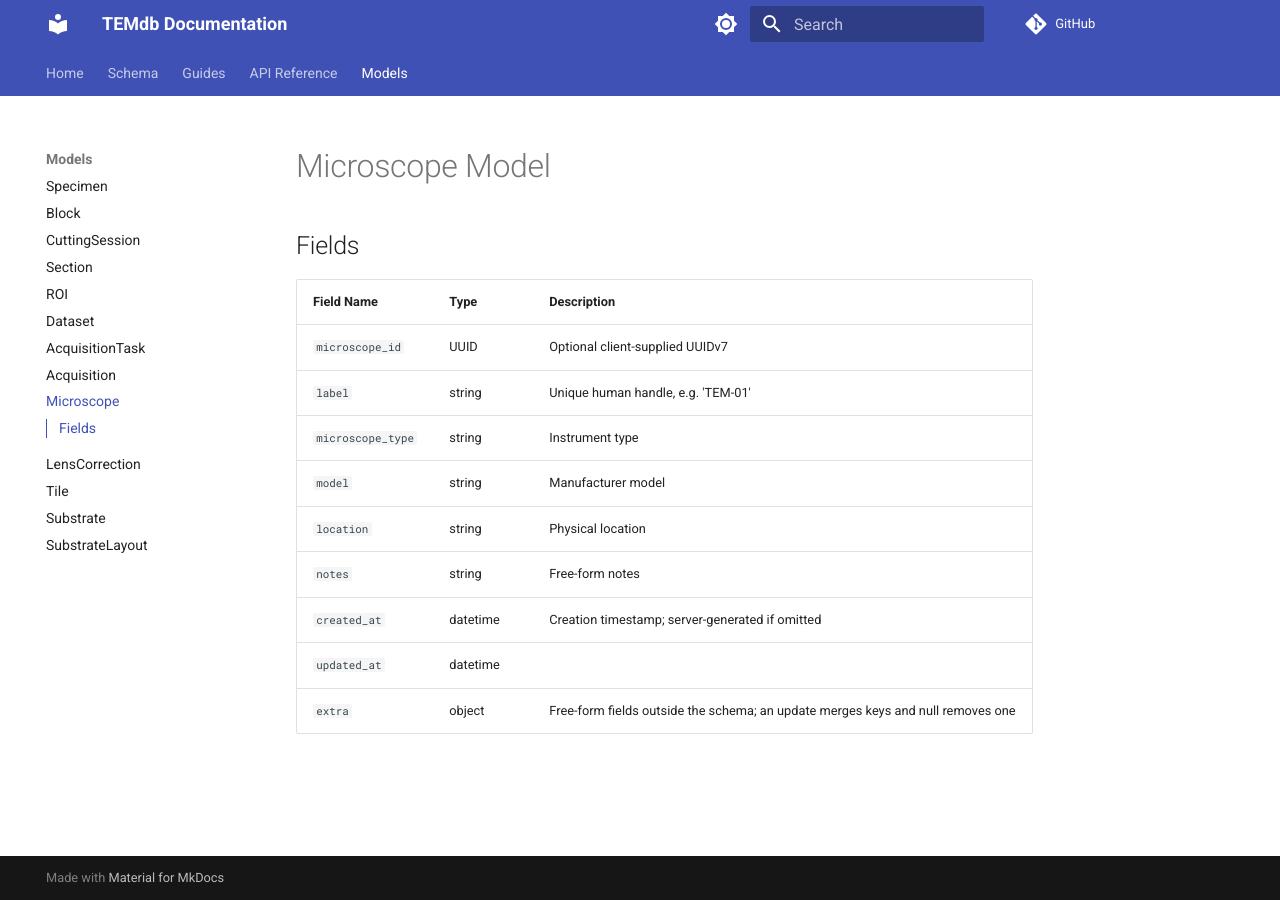
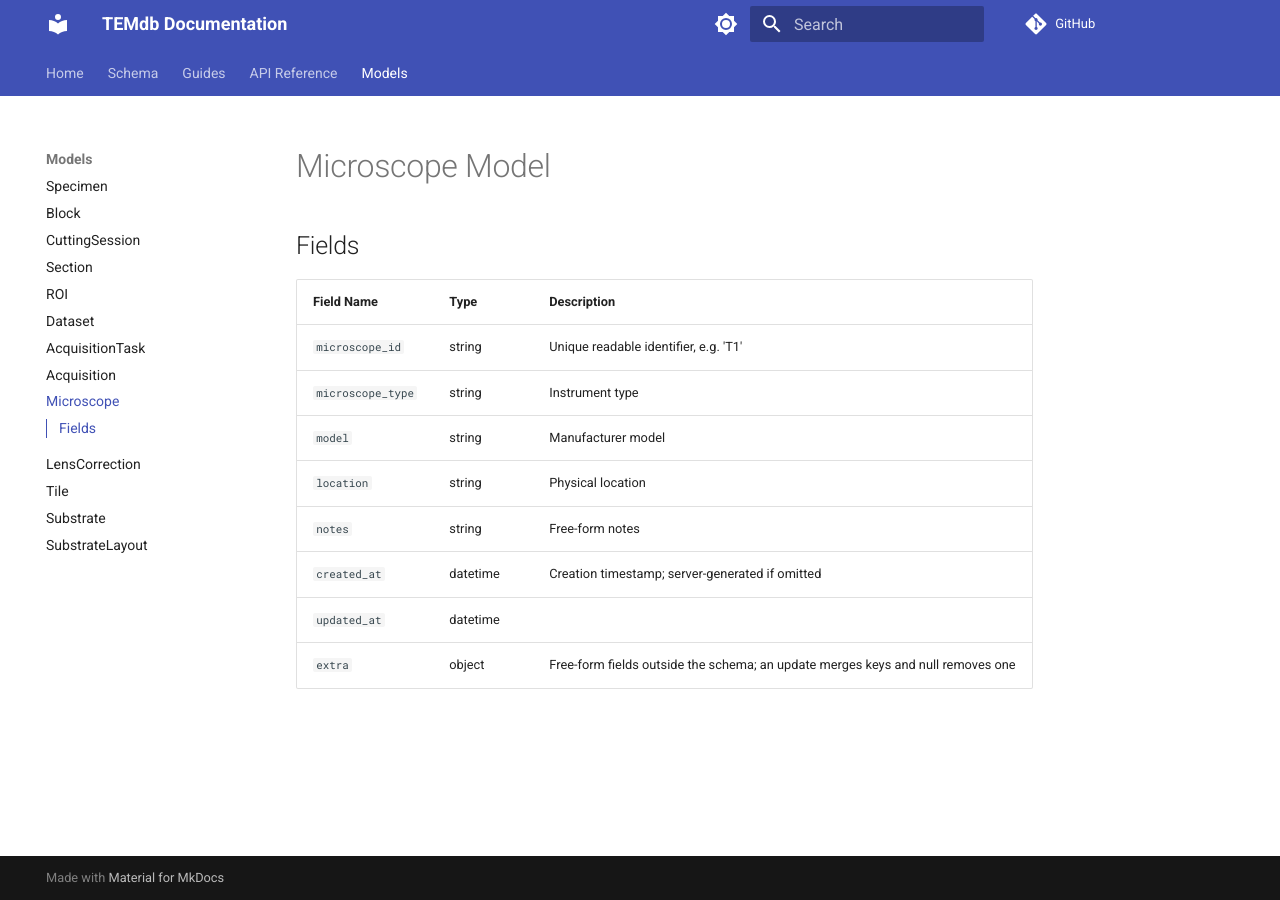
Before and after one commit to TilEM-project/TEMdb, an MkDocs documentation site: the page built from docs/models/Microscope.md, in a window 1280 px wide. Built offline with MkDocs 1.6.1 and Material for MkDocs 9.7.7, drawn with Linux system fonts in a browser that asks for light colours; comment, search, counter and statistics services are not loaded.

Commit message:
docs: regenerate model pages and ERDs for the readable microscope_id

```diff
--- a/docs/models/Microscope.md
+++ b/docs/models/Microscope.md
@@ -4,8 +4,7 @@
 
 | Field Name | Type | Description |
 |------------|------|-------------|
-| `microscope_id` | UUID | Optional client-supplied UUIDv7 |
-| `label` | string | Unique human handle, e.g. 'TEM-01' |
+| `microscope_id` | string | Unique readable identifier, e.g. 'T1' |
 | `microscope_type` | string | Instrument type |
 | `model` | string | Manufacturer model |
 | `location` | string | Physical location |
```
Also changed, not shown: docs/models/Acquisition.md (+1 -1 lines), docs/models/LensCorrection.md (+1 -1 lines), docs/schema_Imaging_erd.md (+3 -4 lines), docs/schema_erd.md (+3 -4 lines).
